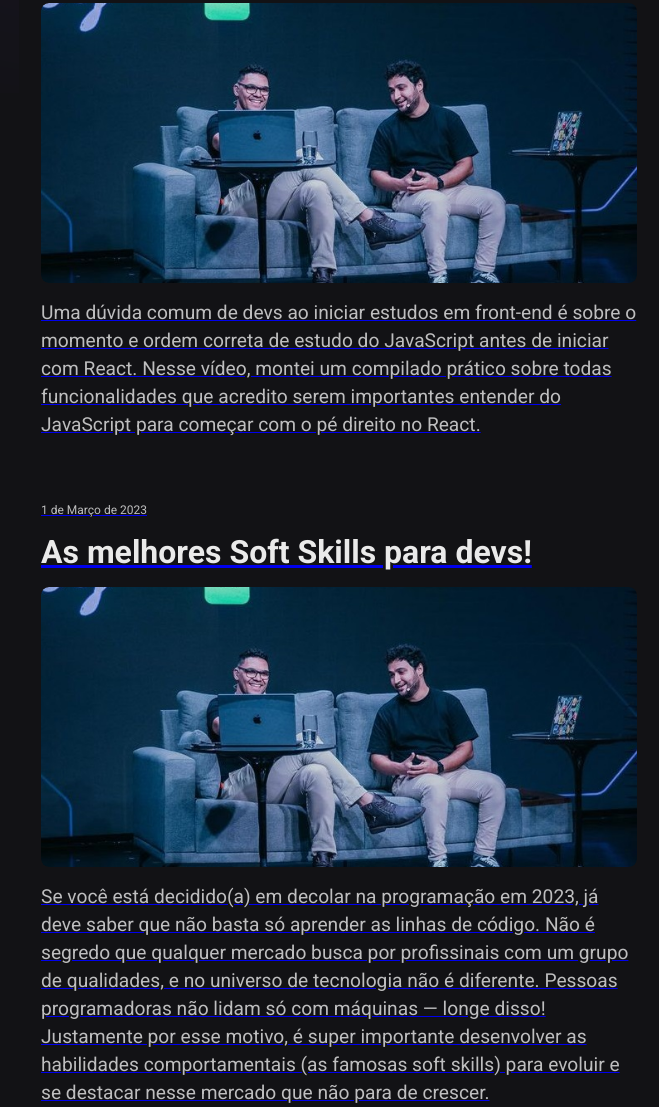
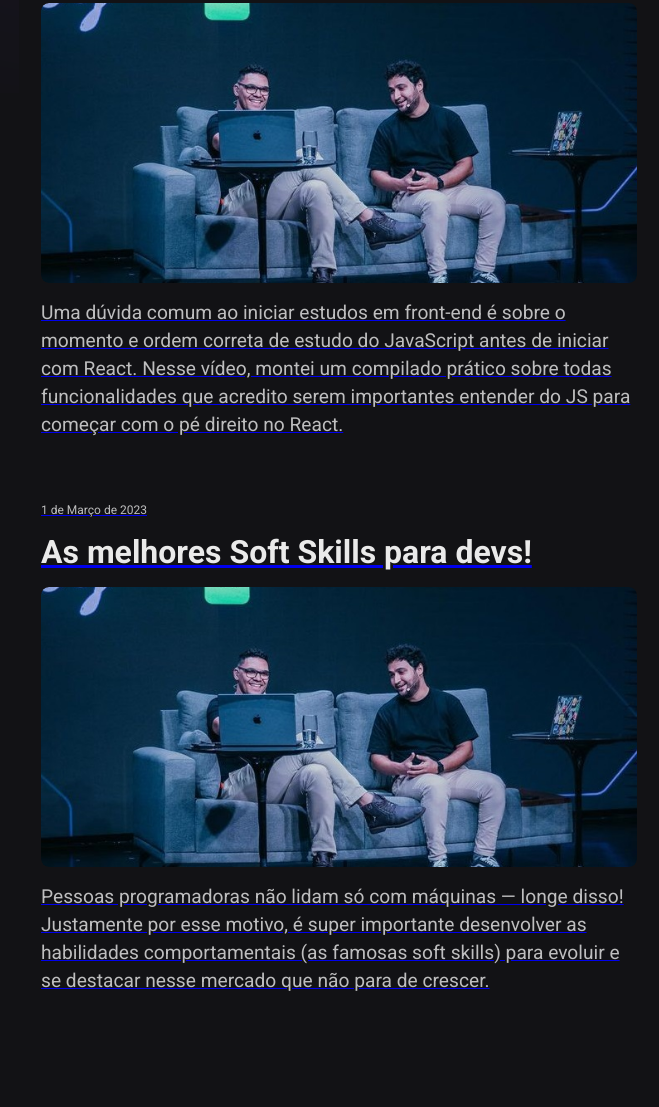
Before and after one commit to brennoEudes/nlw-spacetime, a plain HTML site: page index.html in a window 1280 px wide. Shown: the part 707-1814 px from the top of the page, without its empty margins (621-1280 px from the left). After the commit the page ends 1702 px from the top, so only its background shows below. Drawn offline with Linux system fonts and the light colour scheme.

Commit message:
ajustes tamanho parágrafos

```diff
--- a/index.html
+++ b/index.html
@@ -61,9 +61,9 @@
         </div>
 
         <p>
-          Uma dúvida comum de devs ao iniciar estudos em front-end é sobre o
+          Uma dúvida comum ao iniciar estudos em front-end é sobre o
           momento e ordem correta de estudo do JavaScript antes de iniciar com React. Nesse vídeo, montei um compilado prático sobre todas
-          funcionalidades que acredito serem importantes entender do JavaScript para começar com o pé direito no React.
+          funcionalidades que acredito serem importantes entender do JS para começar com o pé direito no React.
         </p>
       </a>
       <a
@@ -80,7 +80,7 @@
           />
         </div>
         <p>
-          Se você está decidido(a) em decolar na programação em 2023, já deve saber que não basta só aprender as linhas de código. Não é segredo que qualquer mercado busca por profissinais com um grupo de qualidades, e no universo de tecnologia não é diferente. Pessoas programadoras não lidam só com máquinas — longe disso! Justamente por esse motivo, é super importante desenvolver as habilidades comportamentais (as famosas soft skills) para evoluir e se destacar nesse mercado que não para de crescer.
+          Pessoas programadoras não lidam só com máquinas — longe disso! Justamente por esse motivo, é super importante desenvolver as habilidades comportamentais (as famosas soft skills) para evoluir e se destacar nesse mercado que não para de crescer.
         </p>
       </a>
     </nav>
```
